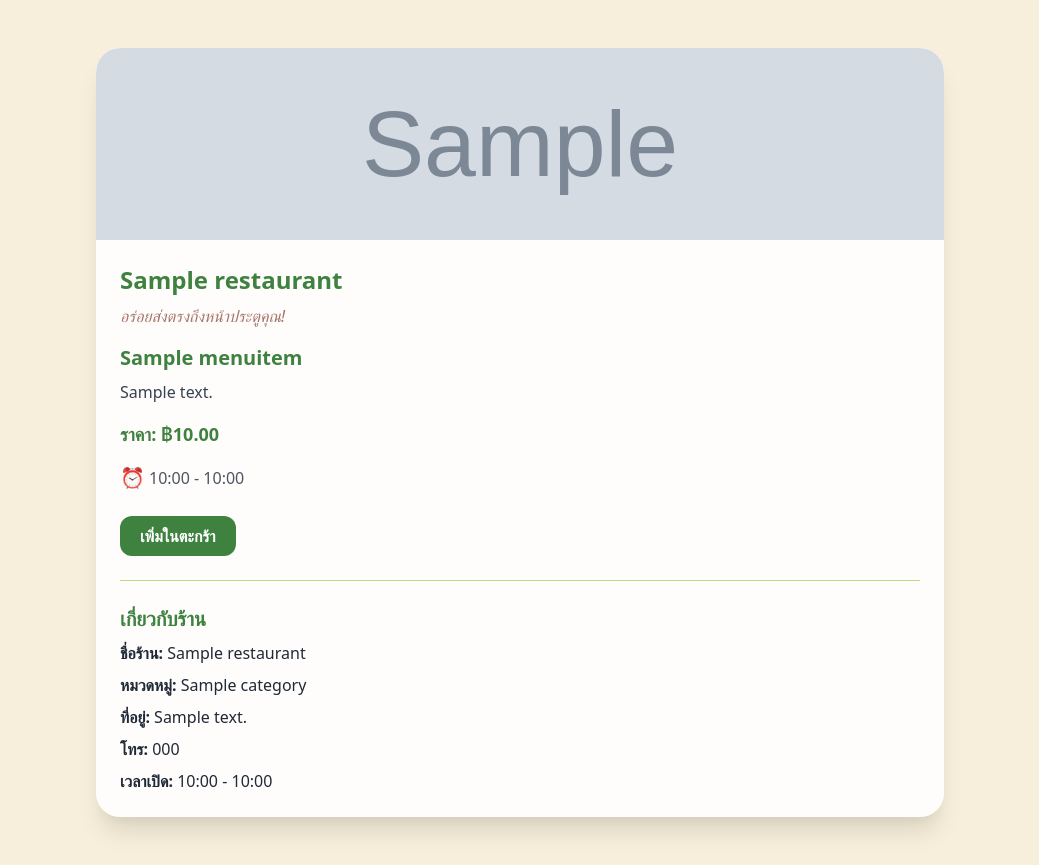
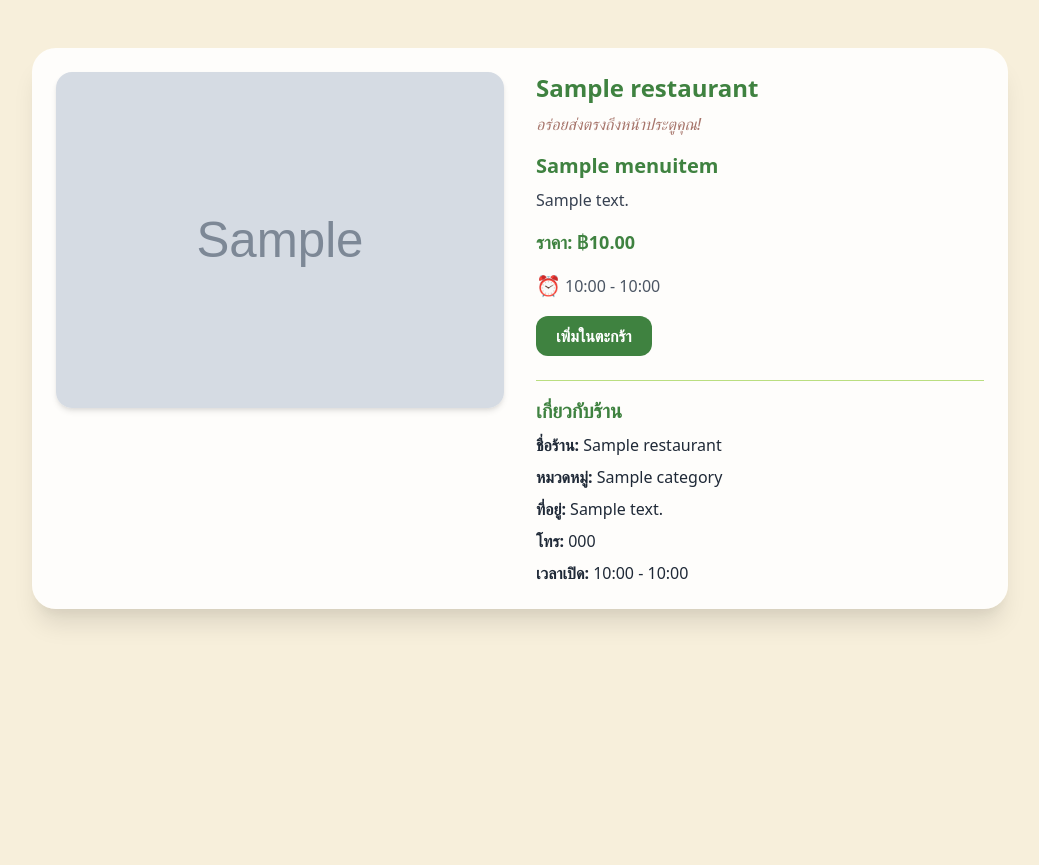
Before and after one commit to kanasawan/DSI202, a Django app: page /menu/1/ in a window 1280 px wide. Shown: the whole page, without its empty margins (120-1159 px from the left). After the commit the page ends 624 px from the top, so only its background shows below. Run offline with Django 4.2, Linux system fonts and the light colour scheme; tables that the repository leaves empty hold one stand-in row (values such as "Sample post"); grey boxes marked "Sample" are stand-in pictures; parts of the project's set-up code (start-up, migrations or seed data) failed here and were passed over.

Commit message:
update menu_detail.html

```diff
--- a/imsuk/myproject/myapp/templates/menu_detail.html
+++ b/imsuk/myproject/myapp/templates/menu_detail.html
@@ -2,16 +2,22 @@
 {% block title %}{{ item.name }} - รายละเอียดเมนู{% endblock %}
 
 {% block content %}
-<div class="max-w-4xl mx-auto p-6">
-  <div class="bg-white bg-opacity-90 backdrop-blur-lg rounded-3xl shadow-xl overflow-hidden hover:shadow-2xl transition duration-300">
+<div class="max-w-5xl mx-auto p-6">
+  <div class="bg-white bg-opacity-90 backdrop-blur-lg rounded-3xl shadow-xl hover:shadow-2xl transition duration-300 p-6">
 
-    <!-- ✅ รูปภาพขนาดเล็กลง -->
+    <!-- ✅ แบ่งซ้าย-ขวาด้วย flex -->
+    <div class="flex flex-col md:flex-row gap-8">
+
+      <!-- ✅ ซ้าย: รูปภาพ -->
       {% if item.image %}
+        <div class="md:w-1/2">
           <img src="{{ item.image.url }}" alt="{{ item.name }}"
-           class="w-full h-48 object-cover rounded-t-3xl">
+               class="w-full h-auto rounded-2xl object-cover shadow-md">
+        </div>
       {% endif %}
 
-    <div class="p-6">
+      <!-- ✅ ขวา: รายละเอียด -->
+      <div class="md:w-1/2">
         <h1 class="text-2xl font-bold text-custom-darkgreen mb-2">{{ item.restaurant.name }}</h1>
         <p class="text-base text-custom-brown italic mb-4">อร่อยส่งตรงถึงหน้าประตูคุณ!</p>
 
@@ -30,7 +36,7 @@
 
         <p class="text-base text-gray-600 flex items-center mb-4"><span class="text-xl mr-1">⏰</span> {{ restaurant.open_time|time:'H:i' }} - {{ restaurant.close_time|time:'H:i' }}</p>
 
-      <div class="flex items-center gap-4 mt-6">
+        <div class="flex items-center gap-4 mb-6">
           <form action="{% url 'add_to_cart' item.id %}" method="post">
             {% csrf_token %}
             <button type="submit"
@@ -50,7 +56,7 @@
           {% endif %}
         </div>
 
-      <hr class="my-6 border-custom-green">
+        <hr class="border-custom-green mb-4">
 
         <h2 class="text-xl font-bold text-custom-darkgreen mb-2">เกี่ยวกับร้าน</h2>
         <div class="space-y-2 text-base">
@@ -63,4 +69,5 @@
       </div>
     </div>
   </div>
+</div>
 {% endblock %}
```
Lines whose indentation alone changed are shown as unchanged.
